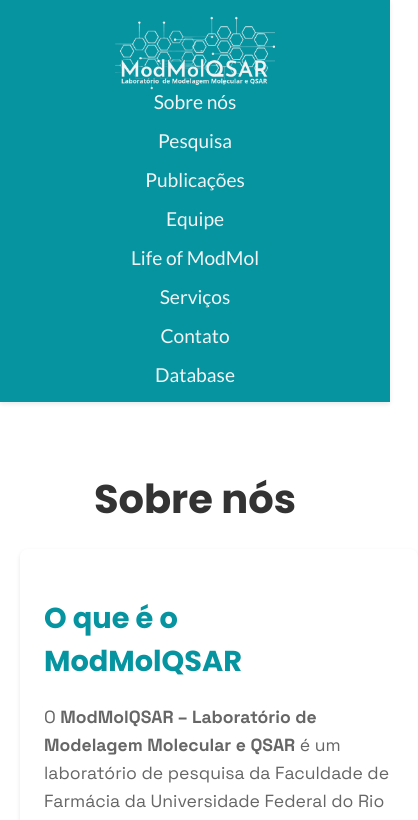
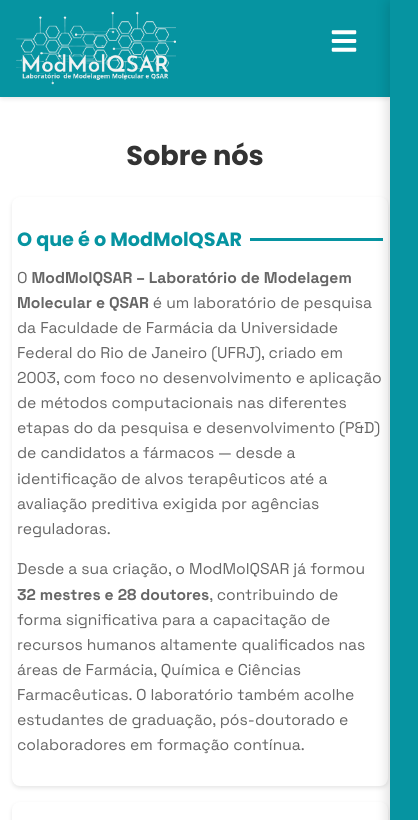
Before and after one commit to borges-1802/LabModMol, a React (Vite) app in the folder front/: page /About in a window 390 px wide. Shown: the top 820 px of the page, 418 px wide, since content can reach past the window. Built offline with nearby package versions, Linux system fonts and the light colour scheme.

Commit message:
construction: responsividade

```diff
--- a/front/src/components/footer/styles.tsx
+++ b/front/src/components/footer/styles.tsx
@@ -28,7 +28,7 @@
     gap: 2.5rem;
     margin-bottom: 3rem;
 
-    @media (max-width: 768px) {
+    @media (max-width: 890px) {
         flex-direction: column;
         align-items: center;
         gap: 1.5rem;
--- a/front/src/components/header/index.tsx
+++ b/front/src/components/header/index.tsx
@@ -1,8 +1,22 @@
-import { HeaderContainer, Logo, Nav, NavLink, StyledLink } from './styles';
+import { HeaderContainer, Logo, Nav, NavLink, StyledLink, HamburgerButton, MobileNav, Overlay } from './styles';
 import LogoHeader from '../../assets/logo2.png';
 import { motion } from 'framer-motion';
+import { useState } from 'react';
+import { FaBars, FaTimes } from 'react-icons/fa';
 
 export default function Header() {
+    const [menuOpen, setMenuOpen] = useState(false);
+    const handleClose = () => setMenuOpen(false);
+    const navLinks = [
+        { to: '/About', label: 'Sobre nós' },
+        { to: '/Research', label: 'Pesquisa' },
+        { to: '/Publication', label: 'Publicações' },
+        { to: '/People', label: 'Equipe' },
+        { to: '/Life', label: 'Life of ModMol' },
+        { to: '/Services', label: 'Serviços' },
+        { to: '/Contact', label: 'Contato' },
+        { to: '/Services', label: 'Database' },
+    ];
     return (
         <HeaderContainer
             as={motion.header}
@@ -19,92 +33,40 @@
                     transition={{ delay: 0.5, duration: 0.5 }}
                 />
             </StyledLink>
+            <HamburgerButton aria-label="Abrir menu" onClick={() => setMenuOpen(o => !o)}>
+                {menuOpen ? <FaTimes size={28} color="#fff" /> : <FaBars size={28} color="#fff" />}
+            </HamburgerButton>
             <Nav
                 as={motion.nav}
                 initial={{ opacity: 0 }}
                 animate={{ opacity: 1 }}
                 transition={{ delay: 0.6, duration: 0.5 }}
             >
+                {navLinks.map(link => (
                     <NavLink
                         as={motion.a}
                         whileHover={{ scale: 1.1 }}
                         whileTap={{ scale: 0.95 }}
+                        key={link.to + '-desktop'}
                     >
-                    <StyledLink to="/About">
-                        Sobre nós
-                    </StyledLink>
+                        <StyledLink to={link.to}>{link.label}</StyledLink>
                     </NavLink>
-
+                ))}
+            </Nav>
+            <Overlay open={menuOpen} onClick={handleClose} />
+            <MobileNav open={menuOpen}>
+                {navLinks.map(link => (
                     <NavLink
                         as={motion.a}
                         whileHover={{ scale: 1.1 }}
                         whileTap={{ scale: 0.95 }}
+                        key={link.to + '-mobile'}
+                        onClick={handleClose}
                     >
-                    <StyledLink to="/Research">
-                        Pesquisa
-                    </StyledLink>
+                        <StyledLink to={link.to}>{link.label}</StyledLink>
                     </NavLink>
-
-                <NavLink
-                    as={motion.a}
-                    whileHover={{ scale: 1.1 }}
-                    whileTap={{ scale: 0.95 }}
-                >
-                    <StyledLink to="/Publication">
-                        Publicações
-                    </StyledLink>
-                </NavLink>
-
-                <NavLink
-                    as={motion.a}
-                    whileHover={{ scale: 1.1 }}
-                    whileTap={{ scale: 0.95 }}
-                >
-                    <StyledLink to="/People">
-                        Equipe
-                    </StyledLink>
-                </NavLink>
-
-                <NavLink
-                    as={motion.a}
-                    whileHover={{ scale: 1.1 }}
-                    whileTap={{ scale: 0.95 }}
-                >
-                    <StyledLink to="/Life">
-                        Life of ModMol
-                    </StyledLink>
-                </NavLink>
-
-                <NavLink
-                    as={motion.a}
-                    whileHover={{ scale: 1.1 }}
-                    whileTap={{ scale: 0.95 }}
-                >
-                    <StyledLink to="/Services">
-                        Serviços
-                    </StyledLink>
-                </NavLink>
-
-                <NavLink
-                    as={motion.a}
-                    whileHover={{ scale: 1.1 }}
-                    whileTap={{ scale: 0.95 }}
-                >
-                    <StyledLink to="/Contact">
-                        Contato
-                    </StyledLink>
-                </NavLink>
-
-                <NavLink
-                    as={motion.a}
-                    whileHover={{ scale: 1.1 }}
-                    whileTap={{ scale: 0.95 }}
-                >
-                    <StyledLink to="/Services">
-                        Database
-                    </StyledLink>
-                </NavLink>
-            </Nav>
+                ))}
+            </MobileNav>
         </HeaderContainer>
     );
 };
--- a/front/src/components/header/styles.tsx
+++ b/front/src/components/header/styles.tsx
@@ -15,31 +15,96 @@
     padding: 1rem 2rem;
     background-color: #0694A1;
     box-shadow: 0 2px 4px rgba(37, 37, 37, 0.1);
+    position: relative;
+    min-height: 64px;
 
+    @media (max-width: 1250px) and (min-width: 769px) {
+        padding: 0.7rem 1.2rem;
+    }
     @media (max-width: 768px) {
-        flex-direction: column;
-        padding: 1rem;
+        flex-direction: row;
+        padding: 0.7rem 0.7rem 0.7rem 1rem;
+        min-height: 56px;
     }
 `;
 
 export const Logo = styled.img`
     display: flex;
     width: 12rem;
-
+    @media (max-width: 1250px) and (min-width: 769px) {
+        width: 9rem;
+    }
     @media (max-width: 768px) {
         width: 10rem;
     }
 `;
 
-export const Nav = styled.nav`
+export const HamburgerButton = styled.button`
+  display: none;
+  background: none;
+  border: none;
+  cursor: pointer;
+  z-index: 1002;
+  padding: 0.5rem;
+  @media (max-width: 936px) {
     display: flex;
     align-items: center;
+    justify-content: center;
+    position: absolute;
+    right: 1.5rem;
+    top: 1.2rem;
+  }
+`;
+
+export const MobileNav = styled.nav<{ open: boolean }>`
+  display: none;
+  @media (max-width: 936px) {
+    display: flex;
+    flex-direction: column;
+    align-items: center;
+    justify-content: flex-start;
+    position: fixed;
+    top: 0;
+    right: 0;
+    width: 70vw;
+    max-width: 320px;
+    height: 100vh;
+    background: #0694A1;
+    box-shadow: -2px 0 12px rgba(0,0,0,0.15);
+    padding-top: 4.5rem;
     gap: 2rem;
+    z-index: 1001;
+    transform: ${({ open }) => open ? 'translateX(0)' : 'translateX(100%)'};
+    transition: transform 0.3s ease;
+  }
+`;
 
-    @media (max-width: 768px) {
-        flex-direction: column;
-        gap: 1rem;
-    }
+export const Overlay = styled.div<{ open: boolean }>`
+  display: none;
+  @media (max-width: 936px) {
+    display: ${({ open }) => open ? 'block' : 'none'};
+    position: fixed;
+    top: 0;
+    left: 0;
+    width: 100vw;
+    height: 100vh;
+    background: rgba(0,0,0,0.3);
+    z-index: 1000;
+  }
+`;
+
+// Ajuste para esconder Nav padrão em mobile
+export const Nav = styled.nav`
+  display: flex;
+  align-items: center;
+  gap: 2rem;
+
+  @media (max-width: 1250px) and (min-width: 937px) {
+    gap: 1.2rem;
+  }
+  @media (max-width: 936px) {
+    display: none;
+  }
 `;
 
 export const NavLink = styled(motion.a)`
@@ -47,11 +112,12 @@
     color: #F3F3F3;
     font-weight: 500;
     font-size: 1.3rem;
-
     &:hover {
         color:#000000;
     }
-
+    @media (max-width: 1250px) and (min-width: 769px) {
+        font-size: 1.1rem;
+    }
     @media (max-width: 768px) {
         font-size: 1.2rem;
     }
--- a/front/src/pages/About/styles.tsx
+++ b/front/src/pages/About/styles.tsx
@@ -4,6 +4,12 @@
     max-width: 1200px;
     margin: 0 auto;
     padding: 40px 20px;
+    box-sizing: border-box;
+    overflow-x: hidden;
+
+    @media (max-width: 768px) {
+        padding: 20px 12px;
+    }
 `;
 
 export const Title = styled.h1`
@@ -12,6 +18,10 @@
     margin-bottom: 20px;
     text-align: center;
     font-family: 'Poppins', sans-serif;
+
+    @media (max-width: 768px) {
+        font-size: 1.7rem;
+    }
 `;
 
 export const Section = styled.div`
@@ -25,6 +35,11 @@
 
     &:hover {
         transform: translateY(-4px);
+    }
+
+    @media (max-width: 768px) {
+        padding: 12px 5px;
+        margin-bottom: 16px;
     }
 `;
 
@@ -43,6 +58,14 @@
         height: 3px;
         background: #0694A1;
         margin-left: 20px;
+    }
+
+    @media (max-width: 768px) {
+        font-size: 1.2rem;
+        margin-bottom: 12px;
+        &::after {
+            margin-left: 8px;
+        }
     }
 `;
 
@@ -67,6 +90,10 @@
             position: absolute;
             left: 0;
         }
+    }
+
+    @media (max-width: 768px) {
+        font-size: 0.98rem;
     }
 `;
 
--- a/front/src/pages/Home/index.tsx
+++ b/front/src/pages/Home/index.tsx
@@ -69,7 +69,7 @@
                 O Laboratório ModMolQSAR desenvolve pesquisas científicas inovadoras. Nossas publicações refletem o compromisso com a excelência acadêmica e a contribuição para o avanço do conhecimento científico. Confira nossas publicações para saber mais sobre os resultados e impactos dos nossos estudos.
               </PublicacoesText>
               <ButtonContainer>
-                <ButtonBlue href="/secao">Saiba mais</ButtonBlue>
+                <ButtonBlue href="/Publication">Saiba mais</ButtonBlue>
               </ButtonContainer>
             </SectionText>
           </SectionContent>
--- a/front/src/pages/Home/styles.tsx
+++ b/front/src/pages/Home/styles.tsx
@@ -298,7 +298,8 @@
 
   @media (max-width: 768px) {
     flex-direction: column;
-    padding: 1rem;
+    padding: 1rem 0.5rem;
+    gap: 1.2rem;
   }
 `;
 
@@ -311,6 +312,12 @@
   width: 100%;
   max-width: 50%;
   box-sizing: border-box;
+  @media (max-width: 768px) {
+    max-width: 100%;
+    padding: 0 0.5rem;
+    align-items: center;
+    text-align: center;
+  }
 `;
 
 export const SectionImage = styled.div`
@@ -330,6 +337,11 @@
     width: 100%;
     height: 100%;
     object-fit: cover;
+  }
+  @media (max-width: 768px) {
+    max-width: 100%;
+    min-height: 180px;
+    border-radius: 8px;
   }
 `;
 
@@ -368,10 +380,14 @@
   padding: 2rem 1rem;
   margin-top: 2rem;
   margin-bottom: 2rem;
-
   box-shadow: 0 2px 12px 0 rgba(0,0,0,0.04);
   border-bottom-left-radius: 24px;
   border-bottom-right-radius: 24px;
+  @media (max-width: 768px) {
+    flex-direction: column;
+    padding: 1rem 0.5rem;
+    border-radius: 0 0 16px 16px;
+  }
 `;
 
 export const LocationInfo = styled(SectionText)`
@@ -384,8 +400,10 @@
   @media (max-width: 768px) {
     max-width: 100%;
     min-width: unset;
-    padding: 0 1.5rem;
+    padding: 0 0.5rem;
     margin-bottom: 1rem;
+    text-align: center;
+    align-items: center;
   }
 `;
 
@@ -398,18 +416,15 @@
   @media (max-width: 768px) {
     max-width: 100%;
     min-width: unset;
-    min-height: 200px;
+    min-height: 180px;
     padding: 0;
   }
   iframe {
     width: 100%;
     height: 100%;
-    min-height: 300px;
+    min-height: 180px;
     border: 0;
     border-radius: 8px;
-    @media (max-width: 768px) {
-      min-height: 200px;
-    }
   }
 `;
 
@@ -419,8 +434,14 @@
 
 export const PublicacoesTitle = styled(SectionTitle)`
   text-align: right;
+  @media (max-width: 768px) {
+    text-align: center;
+  }
 `;
 
 export const PublicacoesText = styled(Text)`
   text-align: right;
+  @media (max-width: 768px) {
+    text-align: center;
+  }
 `;
--- a/front/src/pages/People/index.tsx
+++ b/front/src/pages/People/index.tsx
@@ -87,7 +87,7 @@
         name: "Alberto Lyra",
         role: "Doutorando",
         photo: alberto,
-        description: "Mestrando em Ciências Farmacêuticas (UFRJ), bolsista Capes. Farmacêutico (UFRJ, 2024). Pesquisador no grupo ModMolQSAR, atuando em QSAR. Realizou ICs em ecotoxicologia computacional (FAPERJ) e fitoquímica (PIBIC). Monitor de Química Farmacêutica Medicinal (2023). Técnico em Química (ETRR, 2017).",
+        description: "Doutourando em Ciências Farmacêuticas (UFRJ), bolsista FAPERJ. Farmacêutico (UFRJ, 2024). Pesquisador no grupo ModMolQSAR, atuando em QSAR. Realizou ICs em ecotoxicologia computacional (FAPERJ) e fitoquímica (PIBIC). Monitor de Química Farmacêutica Medicinal (2023). Técnico em Química (ETRR, 2017).",
         lattes: "http://lattes.cnpq.br/2185019515205927",
         linkedin: "",
         email: "betotl@ufrj.br"
```
Lines whose indentation alone changed are shown as unchanged.
